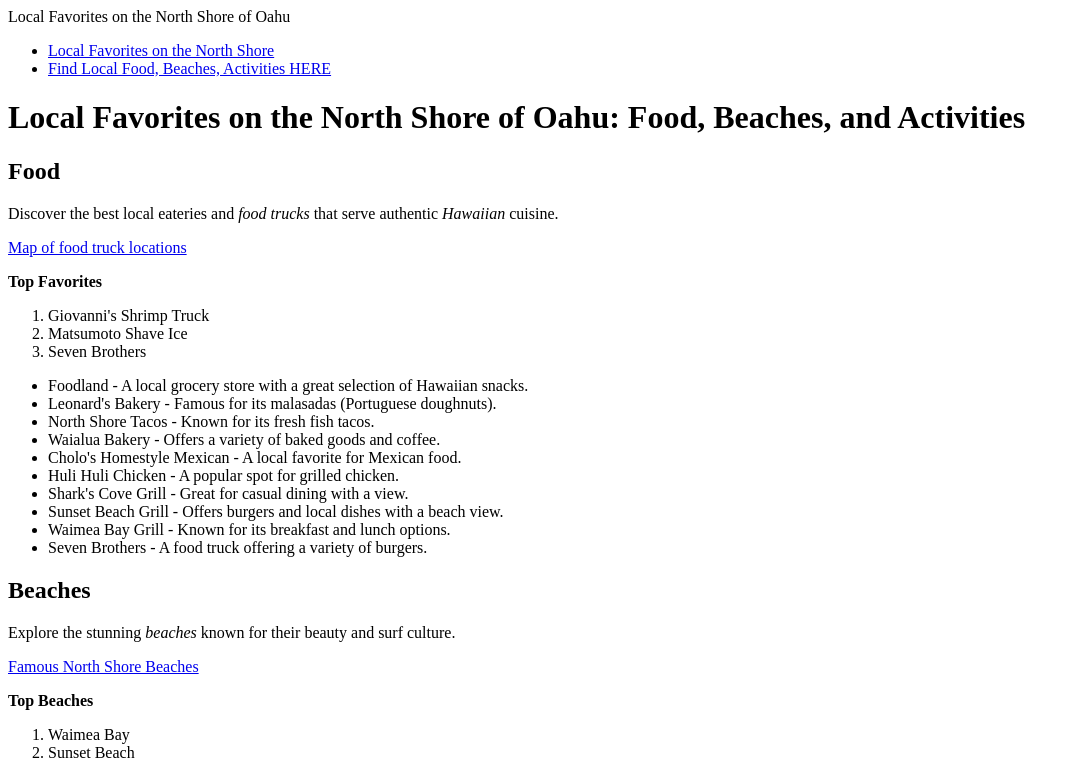
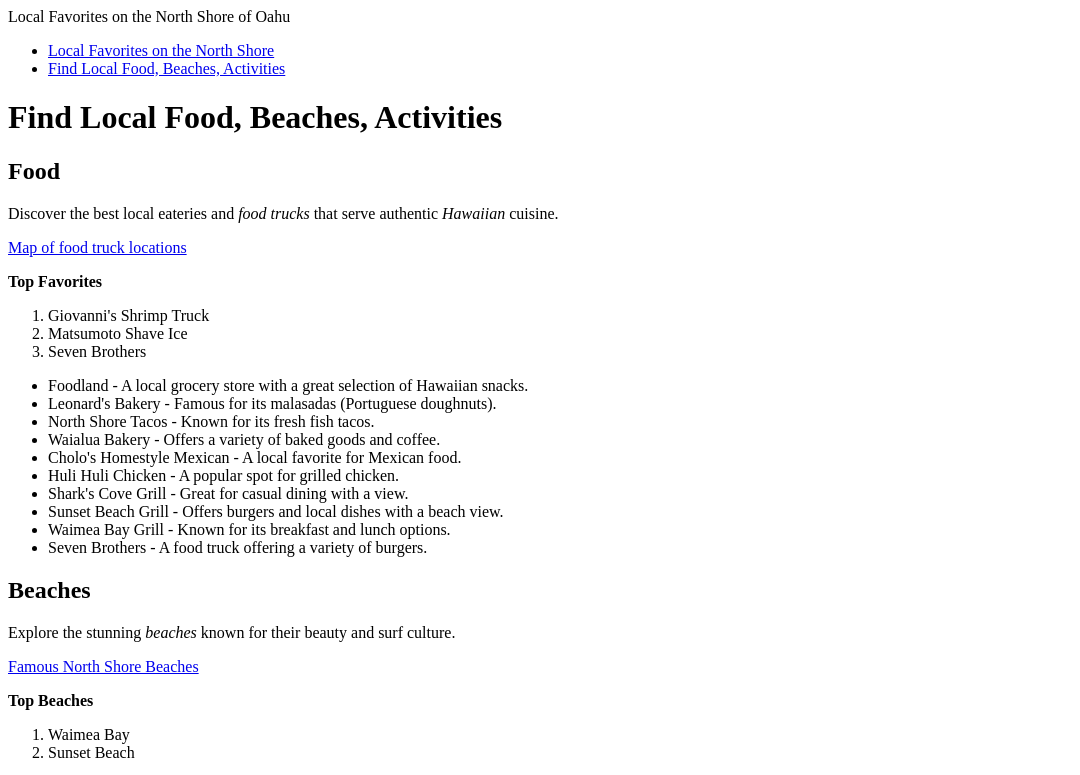
Before and after one commit to WhitAshby/dwdd1600, a plain HTML site: page 03hand-coding/fba.html in a window 1280 px wide. Shown: the top 775 px of the page, without its empty margins (0-1080 px from the left). Drawn offline with Linux system fonts and the light colour scheme.

Commit message:
Add files via upload

```diff
--- a/03hand-coding/fba.html
+++ b/03hand-coding/fba.html
@@ -20,13 +20,13 @@
     <nav>
         <ul>
             <li><a href="index.html">Local Favorites on the North Shore</a></li>
-            <li><a href="fba.html"> Find Local Food, Beaches, Activities HERE</a></li>
+            <li><a href="fba.html"> Find Local Food, Beaches, Activities</a></li>
         </ul>
 
     </nav>
     <!--start the main content-->
     <main>
-        <h1>Local Favorites on the North Shore of Oahu: Food, Beaches, and Activities</h1>
+        <h1>Find Local Food, Beaches, Activities</h1>
         <section id="food"></section>
 
             <h2>Food</h2>
```
Also changed, not shown: 03hand-coding/index.html (+2 -2 lines).
